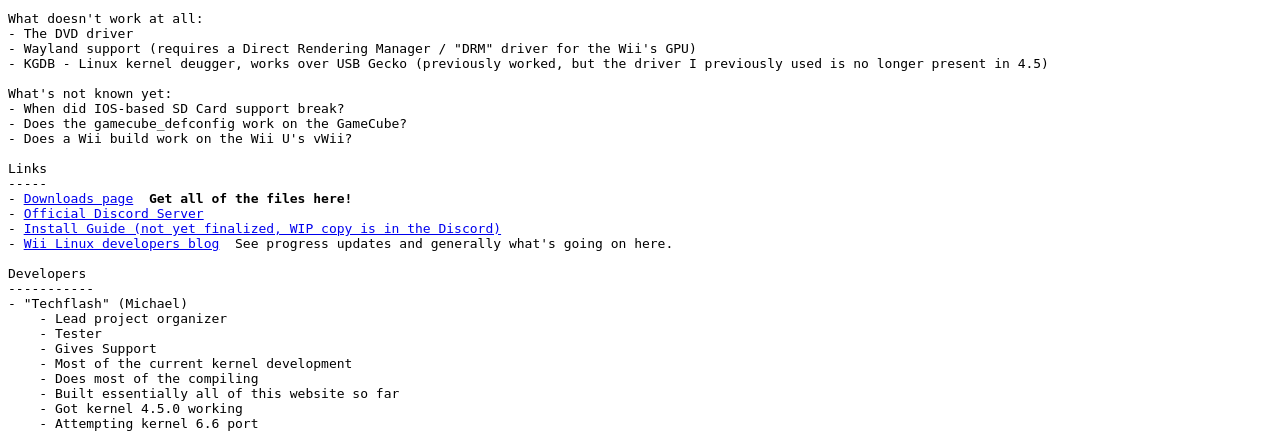
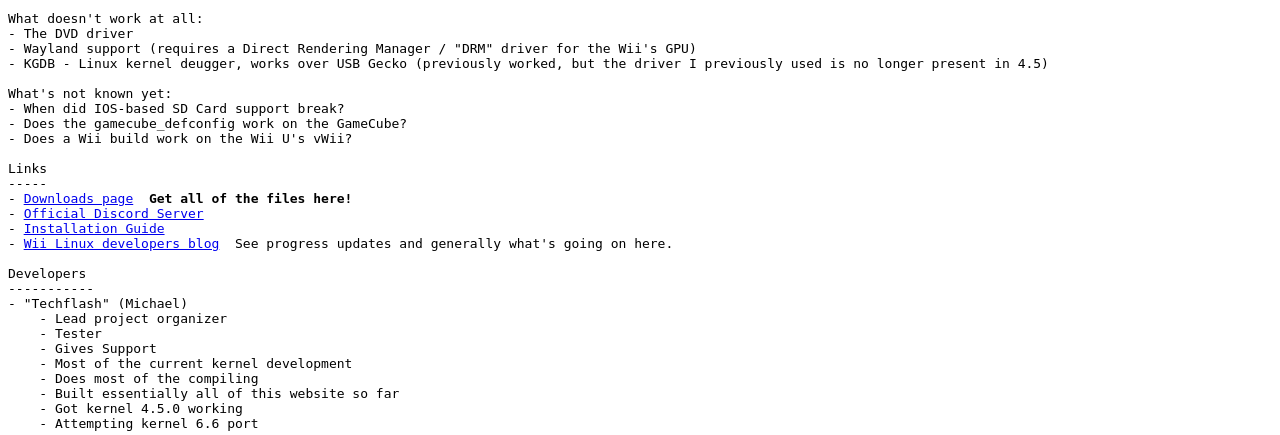
Before and after one commit to Wii-Linux/www, a PHP site: page / in a window 1280 px wide. Shown: the part 377-812 px from the top of the page. Run offline with PHP 8.4, Linux system fonts and the light colour scheme.

Commit message:
Add wiki's installation guide link

```diff
--- a/site/mainPage.php
+++ b/site/mainPage.php
@@ -58,7 +58,7 @@ Links
 -----
 - <a href="/downloads">Downloads page</a>  <b>Get all of the files here!</b>
 - <a href="https://discord.com/invite/D9EBdRWzv2">Official Discord Server</a>
-- <a href="/installation_guide">Install Guide (not yet finalized, WIP copy is in the Discord)</a>
+- <a href="https://wiki.wii-linux.org/wiki/Installation_Guide">Installation Guide</a>
 - <a href="/blog">Wii Linux developers blog</a>  See progress updates and generally what's going on here.
 
 Developers
```
